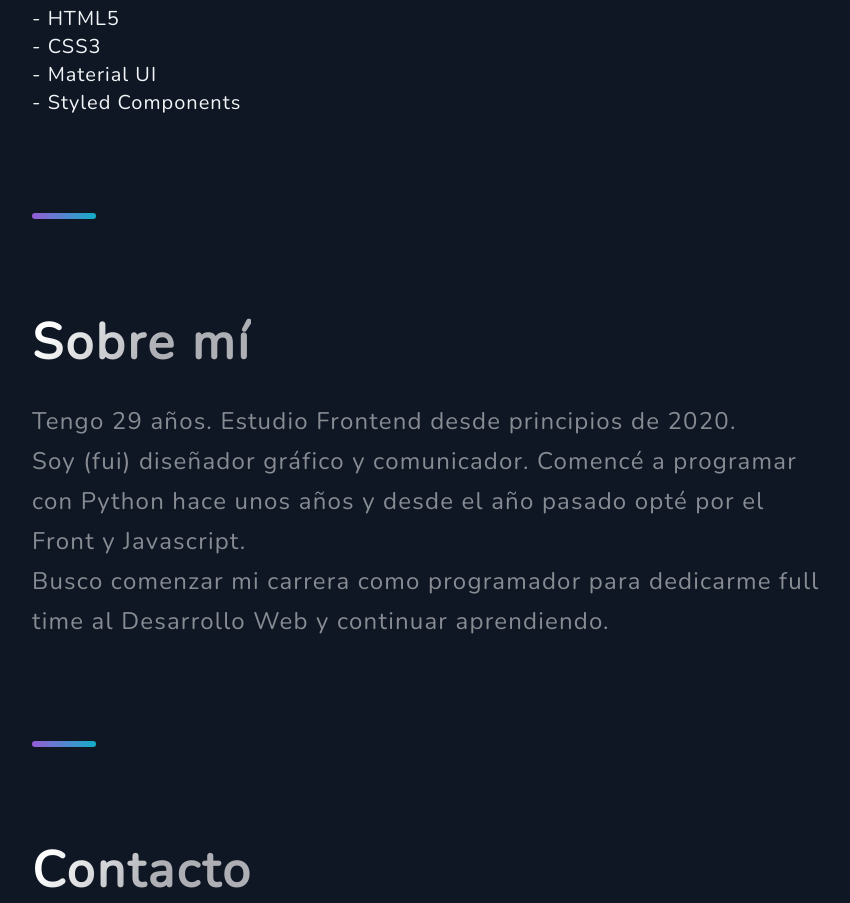
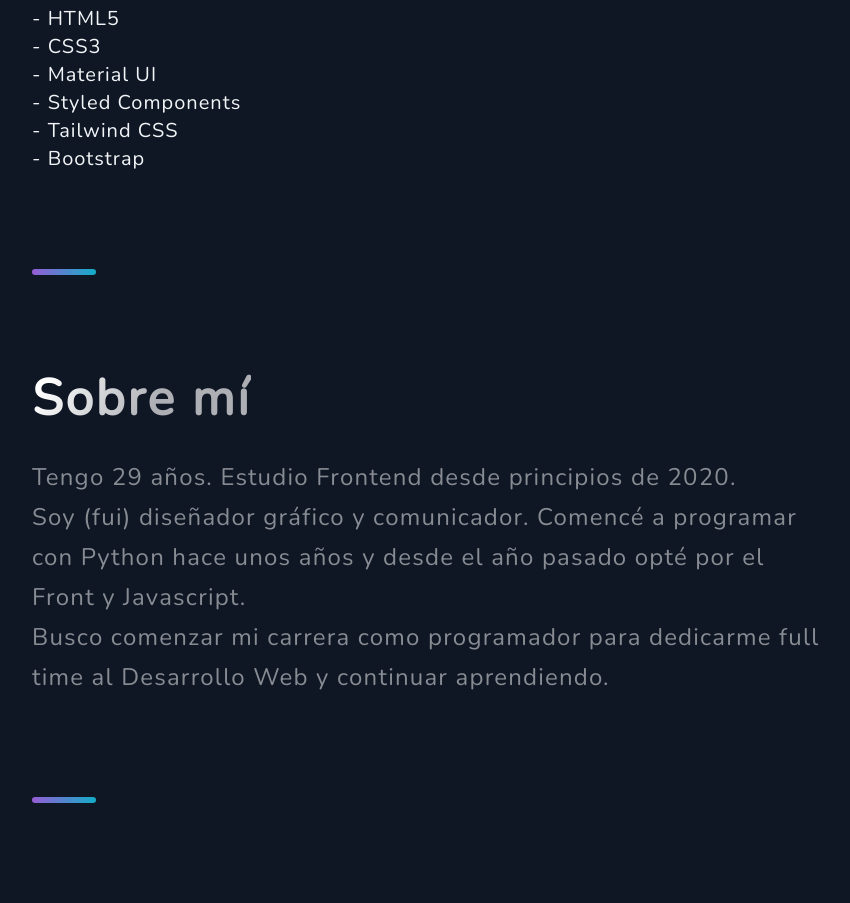
Before and after one commit to imanolortega/portfolio, a Next.js app: page / in a window 1280 px wide. Shown: the part 3804-4707 px from the top of the page, without its empty margins (88-938 px from the left). Built offline with nearby package versions, Linux system fonts and the light colour scheme.

Commit message:
Update constants.js

```diff
--- a/src/constants/constants.js
+++ b/src/constants/constants.js
@@ -76,6 +76,8 @@ export const techFront = [
   { key: 4, tech: "HTML5" },
   { key: 6, tech: "Material UI" },
   { key: 7, tech: "Styled Components" },
+  { key: 8, tech: "Tailwind CSS"},
+  { key: 9, tech: "Bootstrap"}
 ];
 
 export const techBack = [
```
